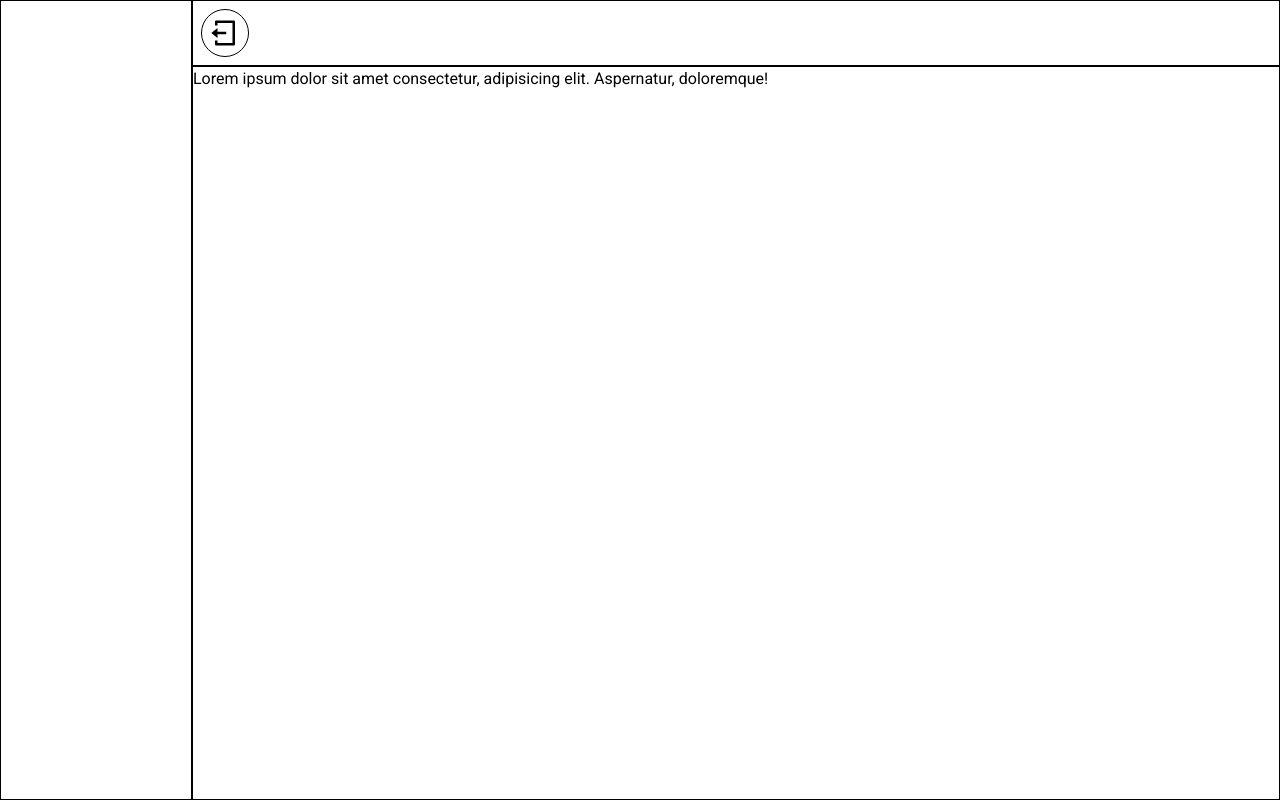
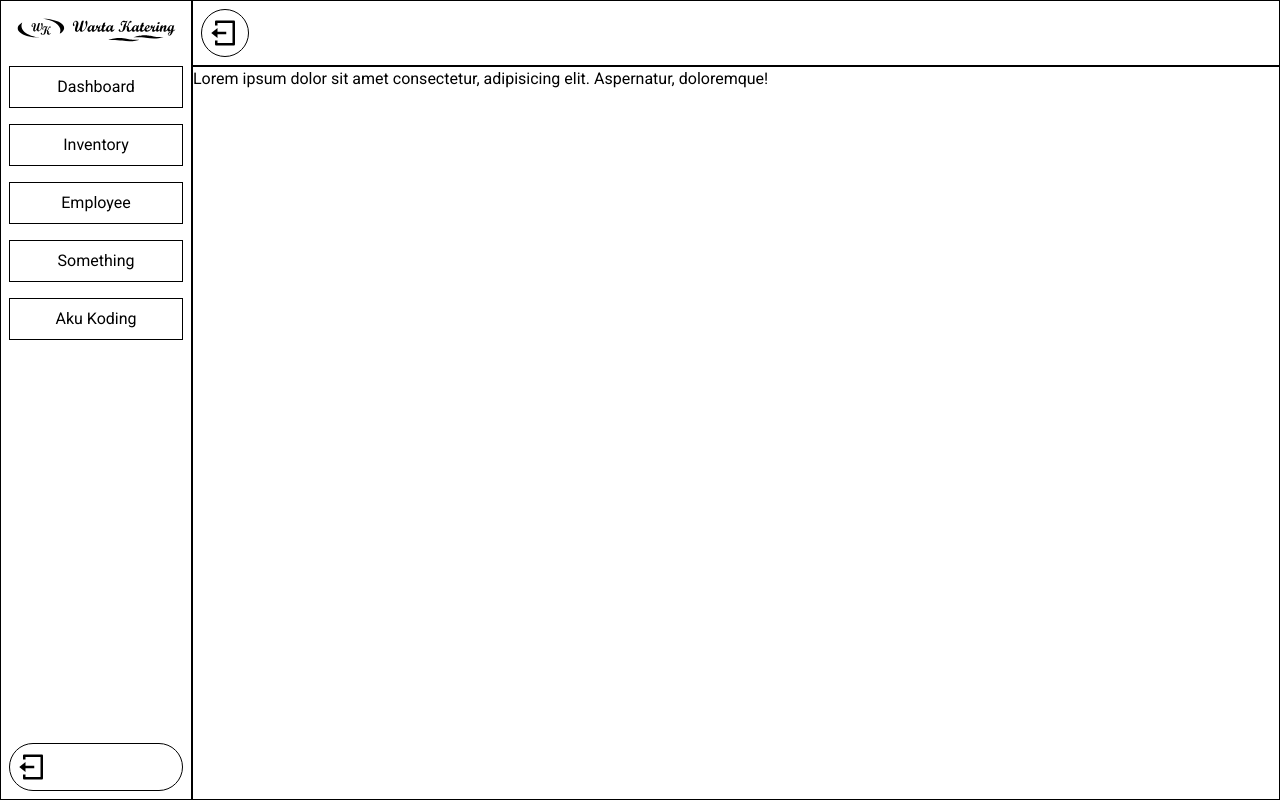
Before and after one commit to RizkiLaksanaPutra/warta-erp, a React (Vite) app in the folder client/: page /dashboard in a window 1280 px wide. Built offline with nearby package versions, Linux system fonts and the light colour scheme; no server answers; sample sign-in values are in the browser's storage.

Commit message:
check point

```diff
--- a/client/src/App.jsx
+++ b/client/src/App.jsx
@@ -6,6 +6,7 @@ import Login from "./pages/Login";
 import Dashboard from "./pages/Dashboard";
 import ProtectedRoute from "./components/ProtectedRoute";
 import Layout from "./components/Layout";
+import Employee from "./pages/Employee";
 
 const App = () => {
   const [user, setUser] = useState(null);
@@ -40,6 +41,14 @@ const App = () => {
               </ProtectedRoute>
             }
           />
+          <Route
+            path="/employee"
+            element={
+              <ProtectedRoute user={user}>
+                <Employee></Employee>
+              </ProtectedRoute>
+            }
+          />
         </Route>
       </Routes>
     </BrowserRouter>
--- a/client/src/components/Layout.jsx
+++ b/client/src/components/Layout.jsx
@@ -1,9 +1,18 @@
 import React from "react";
+import logo from "../assets/logo.svg";
 import { Outlet } from "react-router";
 import { auth } from "../libs/firebase";
 import { signOut } from "firebase/auth";
 
 const Layout = () => {
+  const SIDEBARMENU = [
+    { menu: "Dashboard", path: "/dashboard" },
+    { menu: "Inventory", path: "/inventory" },
+    { menu: "Employee", path: "/employee" },
+    { menu: "Something", path: "/something" },
+    { menu: "Aku Koding", path: "/idk" },
+  ];
+
   const handleSignOut = () => {
     signOut(auth)
       .then(() => console.log("Sign Out"))
@@ -12,13 +21,36 @@ const Layout = () => {
 
   return (
     <div className="w-screen h-screen flex">
-      <aside className="w-[15%] border border-black"></aside>
+      <aside className="w-[15%] h-full flex flex-col justify-between border border-black">
+        <img src={logo} alt="Logo" className="p-3" />
+        <div className="flex flex-col flex-1">
+          {SIDEBARMENU.map((item) => (
+            <button
+              key={item.path}
+              onClick={() => (window.location.href = item.path)}
+              className="p-2 m-2 border border-b-black"
+            >
+              {item.menu}
+            </button>
+          ))}
+        </div>
+        <button
+          onClick={handleSignOut}
+          className="cursor-pointer border border-black p-2 m-2 rounded-full"
+        >
+          <svg
+            xmlns="http://www.w3.org/2000/svg"
+            viewBox="0 0 24 24"
+            fill="black"
+            width={30}
+          >
+            <path d="M4 18H6V20H18V4H6V6H4V3C4 2.44772 4.44772 2 5 2H19C19.5523 2 20 2.44772 20 3V21C20 21.5523 19.5523 22 19 22H5C4.44772 22 4 21.5523 4 21V18ZM6 11H13V13H6V16L1 12L6 8V11Z"></path>
+          </svg>
+        </button>
+      </aside>
       <div className="w-[85%] flex flex-col">
         <nav className="border border-black flex items-center justify-between">
-          <button
-            onClick={handleSignOut}
-            className="cursor-pointer border border-black p-2 m-2 rounded-full"
-          >
+          <button className="cursor-pointer border border-black p-2 m-2 rounded-full">
             <svg
               xmlns="http://www.w3.org/2000/svg"
               viewBox="0 0 24 24"
--- a/client/src/index.css
+++ b/client/src/index.css
@@ -2,8 +2,9 @@
 @import "tailwindcss";
 
 @theme {
-  --color-background: #2A2A2A;
-  --color-primary: #333333;
+  --color-background: #FEFAE0;
+  --color-primary: #626F47;
+  --color-secondary: #A4B465;
   --color-text: #d3d3d3;
 }
 
--- a/client/src/pages/Dashboard.jsx
+++ b/client/src/pages/Dashboard.jsx
@@ -1,7 +1,4 @@
 import React from "react";
-import { signOut } from "firebase/auth";
-import { auth } from "../libs/firebase";
-import Layout from "../components/Layout";
 
 const Dashboard = () => {
   return <div>Lorem ipsum dolor sit amet consectetur, adipisicing elit. Aspernatur, doloremque!</div>;
--- /dev/null
+++ b/client/src/pages/Employee.jsx
@@ -0,0 +1,9 @@
+import React from 'react'
+
+const Employee = () => {
+  return (
+    <div>Employee</div>
+  )
+}
+
+export default Employee
```
